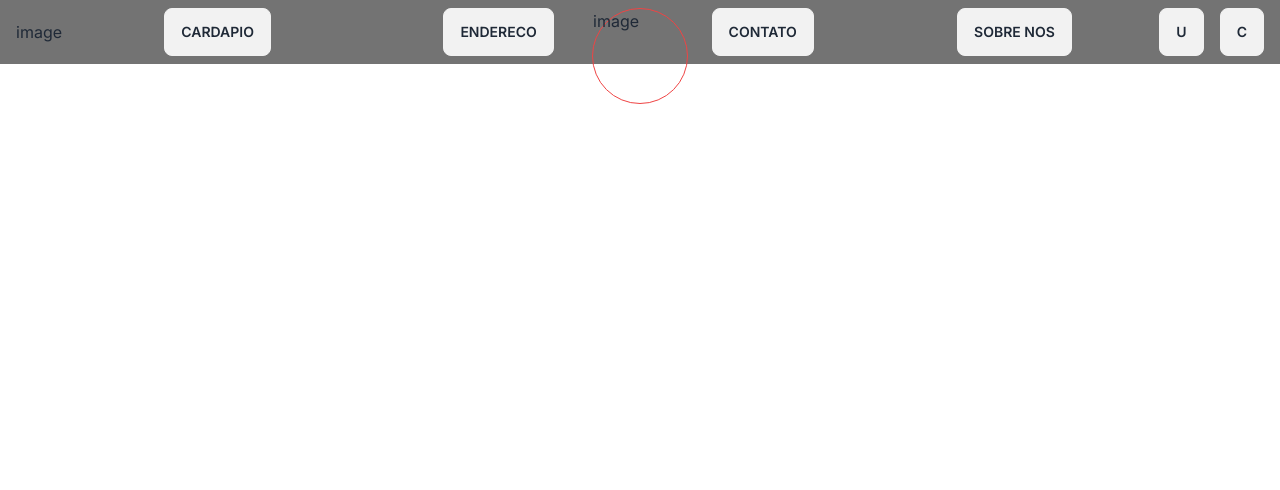
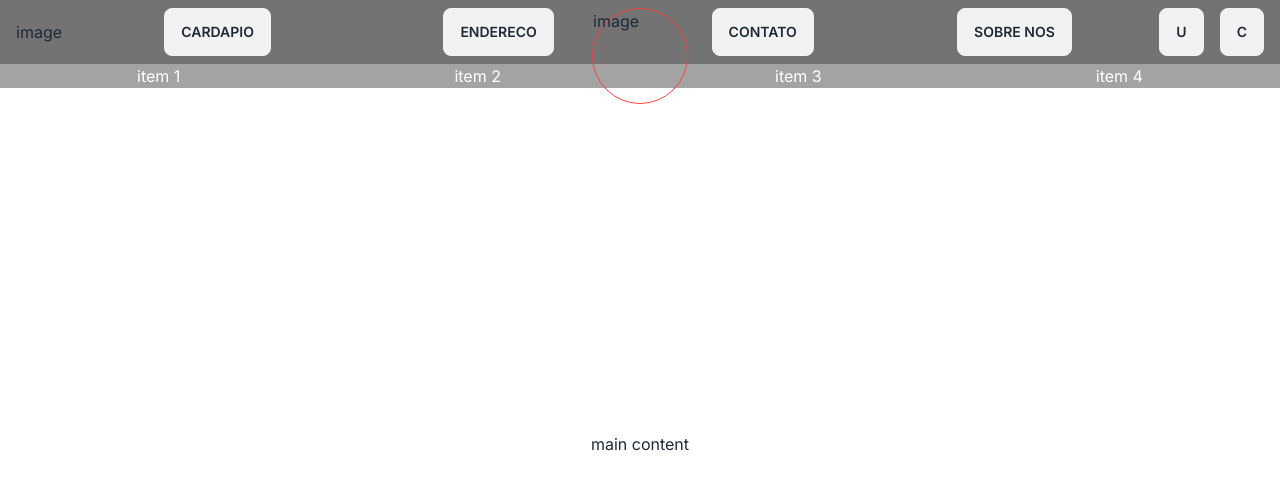
Before and after one commit to xcheesee/tavola-v2, a Next.js app in the folder app/: page /catalog in a window 1280 px wide. Shown: the top 490 px of the page. Built offline with nearby package versions, Linux system fonts and the light colour scheme.

Commit message:
scaffold catalog page

```diff
--- a/app/src/app/(costumer)/catalog/page.tsx
+++ b/app/src/app/(costumer)/catalog/page.tsx
@@ -1,5 +1,24 @@
+'use client'
+
+import Link from "next/link"
+import { useRouter } from "next/navigation"
+
 export default function Catalog() {
+    const categories = [1, 2, 3, 4]
     return(
-        <div>full</div>
+        <div className="pt-16 grid grid-rows-[min-content_1fr] h-full">
+            <div className="flex justify-around bg-neutral-400 [&>*]:text-white">
+                {categories.map(
+                    category => (
+                        <Link href={`/catalog?category_id=${category}`}>
+                            <div> item {category} </div>
+                        </Link>
+                    )
+                )}
+            </div>
+            <div className="flex justify-center items-center">
+                main content
+            </div>
+        </div>
     )
 }
--- a/app/src/app/(costumer)/layout.tsx
+++ b/app/src/app/(costumer)/layout.tsx
@@ -5,7 +5,7 @@ export default function ShopLayout({ children }: { children: React.ReactNode}) {
     return(
         <div className="h-full">
             <Header />
-            { children }
+                { children }
         </div>
     )
 }
--- a/app/src/app/(costumer)/page.tsx
+++ b/app/src/app/(costumer)/page.tsx
@@ -1,12 +1,9 @@
 export default function Home() {
   return (
     <>
-    <div className="h-screen flex justify-center items-center">
-        <div className="w-1/2 h-1/2 bg-neutral-400 "></div>
-    </div>
-    <div className="h-screen flex justify-center items-center">
-        <div className="w-1/2 h-1/2 bg-neutral-400 "></div>
-    </div>
+        <div className="h-screen flex justify-center items-center">
+            <div className="w-1/2 h-1/2 bg-neutral-400 "></div>
+        </div>
     </>
   )
 }
--- a/app/src/components/header.tsx
+++ b/app/src/components/header.tsx
@@ -1,18 +1,28 @@
+import Link from "next/link"
+
 export default function Header() {
     return(
         <nav className="bg-neutral-500 flex justify-around w-full absolute py-2 mb-8">
             <div className="flex flex-1 justify-around">
                 <div className="px-4 self-center">image</div>
                 <div className="flex flex-1 justify-around">
-                    <button className="btn">Cardapio</button>
-                    <button className="btn">Endereco</button>
+                    <Link href={'/catalog'}>
+                        <div className="btn">Cardapio</div>
+                    </Link>
+                    <Link href={'/'}>
+                        <div className="btn">Endereco</div>
+                    </Link>
                 </div>
             </div>
             <div className="border border-red-500 rounded-full absolute top-1/6 w-24 h-24 max-xl:hidden">image</div>
             <div className="flex flex-1 justify-around">
                 <div className="flex flex-1 justify-around">
-                    <button className="btn">Contato</button>
-                    <button className="btn">Sobre Nos</button>
+                    <Link href={'/'}>
+                        <div className="btn">Contato</div>
+                    </Link>
+                    <Link href={'/'}>
+                        <div className="btn">Sobre nos</div>
+                    </Link>
                 </div>
                 <div className="flex gap-4 px-4">
                     <button className="btn">U</button>
```
